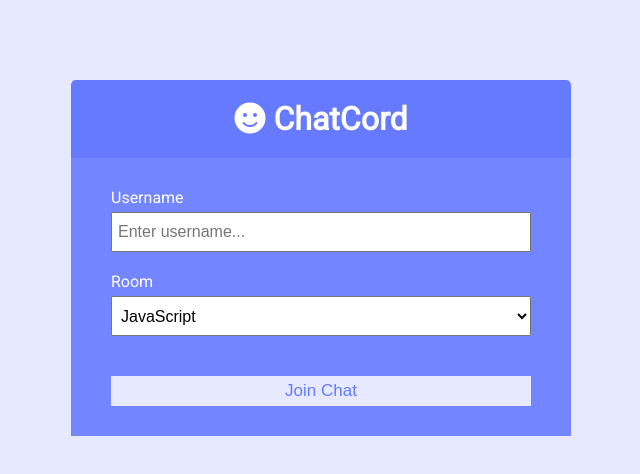
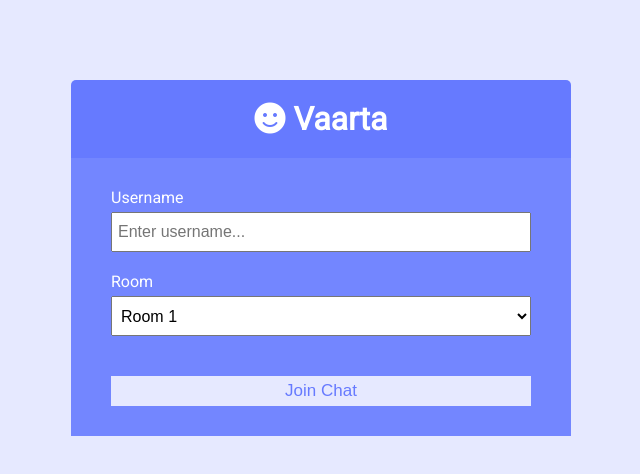
Before and after one commit to JitendraKumar1092/Vaarta, a website: page public/index.html in a window 1280 px wide. Shown: the whole page, without its empty margins (319-959 px from the left). Drawn offline with Linux system fonts and the light colour scheme.

Commit message:
adding some new rooms

```diff
--- a/public/index.html
+++ b/public/index.html
@@ -11,12 +11,12 @@
       crossorigin="anonymous"
     />
     <link rel="stylesheet" href="css/style.css" />
-		<title>ChatCord App</title>
+    <title>Vaarta App</title>
   </head>
   <body>
     <div class="join-container">
       <header class="join-header">
-				<h1><i class="fas fa-smile"></i> ChatCord</h1>
+        <h1><i class="fas fa-smile"></i> Vaarta</h1>
       </header>
       <main class="join-main">
         <form action="chat.html">
@@ -33,12 +33,12 @@
           <div class="form-control">
             <label for="room">Room</label>
             <select name="room" id="room">
-							<option value="JavaScript">JavaScript</option>
-							<option value="Python">Python</option>
-							<option value="PHP">PHP</option>
-							<option value="C#">C#</option>
-							<option value="Ruby">Ruby</option>
-							<option value="Java">Java</option>
+              <option value="JavaScript">Room 1</option>
+              <option value="Python">Room 2</option>
+              <option value="PHP">Room 3</option>
+              <option value="C#">Room 4</option>
+              <option value="Ruby">Room 5</option>
+              <option value="Java">Room 6</option>
             </select>
           </div>
           <button type="submit" class="btn">Join Chat</button>
```
Also changed, not shown: public/chat.html (+3 -5 lines). Lines whose indentation alone changed are shown as unchanged.
